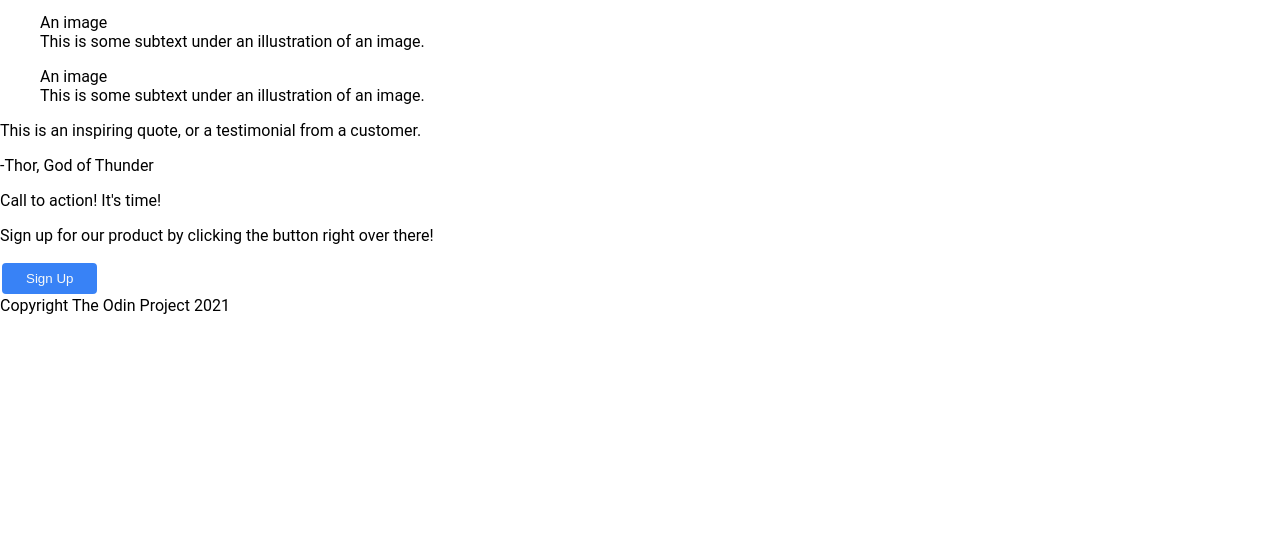
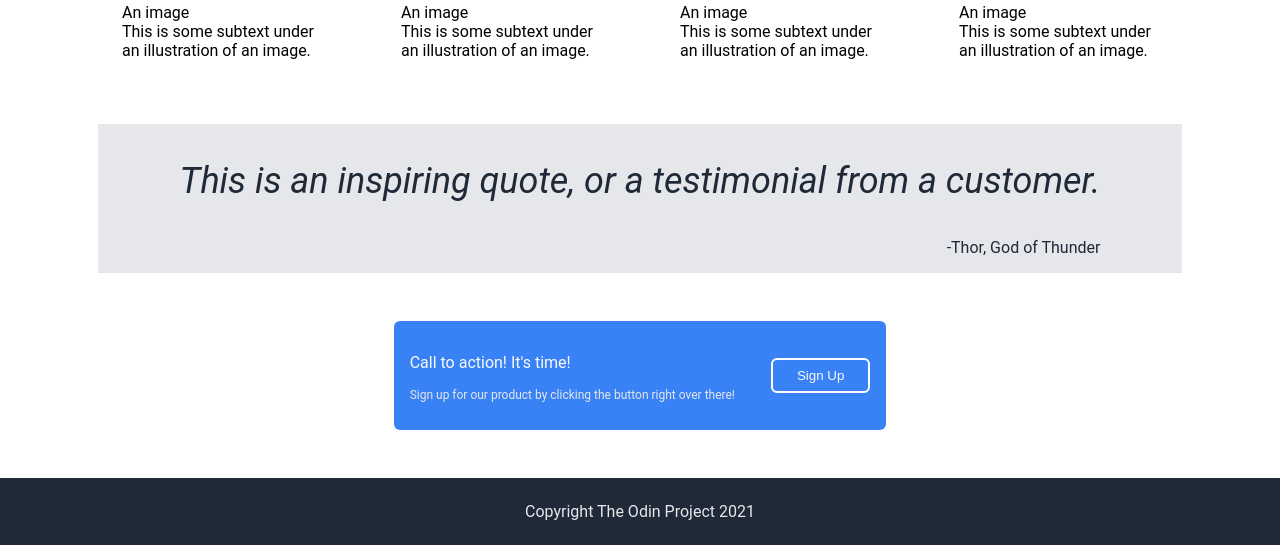
Before and after one commit to Gerry-St/odin-landing-page, a plain HTML site: page index.html in a window 1280 px wide. Shown: the part 495-1040 px from the top of the page. Before the commit the page ends 810 px from the top, so only its background shows below. Drawn offline with Linux system fonts and the light colour scheme.

Commit message:
Edit html and css to complete webpage layout

```diff
--- a/index.html
+++ b/index.html
@@ -29,8 +29,10 @@
                     </figcaption>
                 </figure>
             </section>
-            <section class="images">
+            <div class="main-container">
+                <section>
                     <h2>Some random information.</h2>
+                    <div class="images">
                         <figure>
                             An image
                             <figcaption>
@@ -55,16 +57,22 @@
                                 This is some subtext under an illustration of an image.
                             </figcaption>
                         </figure>
+                    </div>
                 </section>
-            <section>
+                <section class="quote">
                     <p>This is an inspiring quote, or a testimonial from a customer.</p>
-                <p>-Thor, God of Thunder</p>
+                    <p class="signed">-Thor, God of Thunder</p>
                 </section>
                 <section class="sign-up">
+                    <div>
                         <p>Call to action! It's time!</p>
-                <p>Sign up for our product by clicking the button right over there!</p>
+                        <p class="call-to">Sign up for our product by clicking the button right over there!</p>
+                    </div>
+                    <div>
                         <button>Sign Up</button>
+                    </div>
                 </section>
+            </div>
         </main>
         <footer>
             Copyright The Odin Project 2021
--- a/style.css
+++ b/style.css
@@ -42,7 +42,59 @@ header {
     font-size: 48px;
 }
 
-.hero-text {
+.main-container {
+    display: flex;
+    flex-direction: column;
+    align-items: center;
+    padding-top: 48px;
+}
+
+h2 {
+    text-align: center;
+    font-size: 36px;
+    font-weight: 900;
+    color: #1F2937;
+}
+
+.images {
+    display: flex;
+    justify-content: space-around;
+    padding-left: 82px;
+    padding-right: 82px;
+    padding-bottom: 48px;
+}
+
+.quote {
+    background-color: #E5E7EB;
+    font-size: 36px;
+    font-weight: light;
+    font-style: italic;
+    color: #1F2937;
+    padding-left: 82px;
+    padding-right: 82px;
+}
+
+.signed {
+    text-align: right;
+    font-style: normal;
+    font-size: 16px;
+}
+
+.sign-up {
+    background-color: #3882F6;
+    border-radius: 6px;
+    margin: 48px;
+    color: #F9FAF8;
+    font-size: 16px;
+    display: flex;
+    align-items: center;
+    padding: 16px;
+    gap: 36px;
+}
+
+.call-to {
+    color: #E5E7EB;
+    font-size: 12px;
 }
 
 button {
@@ -57,3 +109,11 @@ button {
 .hero-button {
     border-style: none;
 }
+
+footer {
+    background-color: #1F2937;
+    color: #E5E7EB;
+    display: flex;
+    justify-content: center;
+    padding: 24px;
+}
```
Lines whose indentation alone changed are shown as unchanged.
